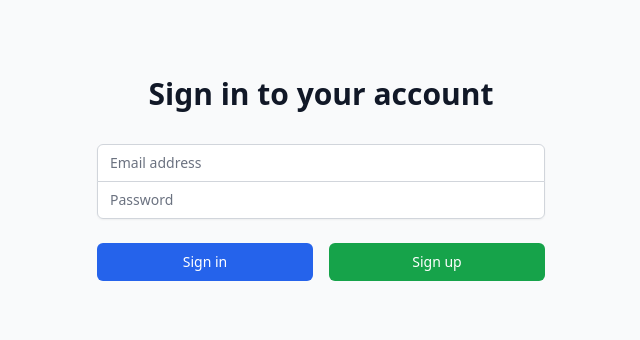
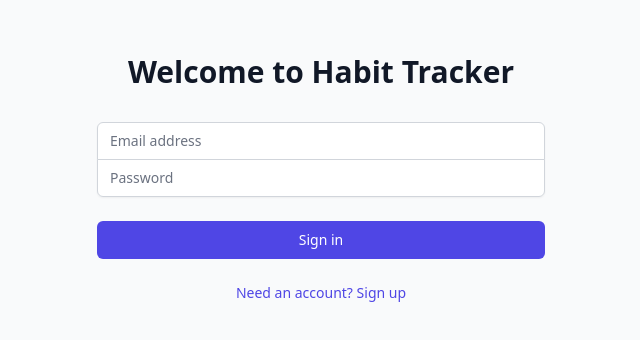
Before and after one commit to Solomon-TC/thehabitheroapp, a Next.js app: page /auth in a window 1280 px wide. Shown: the part 234-574 px from the top of the page, without its empty margins (319-959 px from the left). Built offline with nearby package versions, Linux system fonts and the light colour scheme; no server answers.

Commit message:
Fix authentication flow and email confirmation handling

```diff
--- a/src/components/AuthForm.tsx
+++ b/src/components/AuthForm.tsx
@@ -1,124 +1,90 @@
 import { useState } from 'react';
-import { useRouter } from 'next/router';
-import { supabase } from '../lib/supabase';
-import { AuthError } from '@supabase/supabase-js';
 
-export default function AuthForm() {
-  const router = useRouter();
+interface AuthFormProps {
+  onSignIn: (email: string, password: string) => Promise<void>;
+  onSignUp: (email: string, password: string) => Promise<void>;
+  loading: boolean;
+}
+
+export default function AuthForm({ onSignIn, onSignUp, loading }: AuthFormProps) {
   const [isSignUp, setIsSignUp] = useState(false);
   const [email, setEmail] = useState('');
   const [password, setPassword] = useState('');
-  const [error, setError] = useState('');
-  const [loading, setLoading] = useState(false);
 
   const handleSubmit = async (e: React.FormEvent) => {
     e.preventDefault();
-    setError('');
-    setLoading(true);
-
-    try {
-      if (isSignUp) {
-        const { error } = await supabase.auth.signUp({
-          email,
-          password,
-        });
-        if (error) throw error;
-        // Show success message for sign up
-        alert('Check your email for the confirmation link!');
-      } else {
-        const { error } = await supabase.auth.signInWithPassword({
-          email,
-          password,
-        });
-        if (error) throw error;
-        router.push('/dashboard');
-      }
-    } catch (err) {
-      const error = err as AuthError;
-      setError(error.message);
-    } finally {
-      setLoading(false);
+    if (isSignUp) {
+      await onSignUp(email, password);
+    } else {
+      await onSignIn(email, password);
     }
   };
 
   return (
-    <div className="space-y-6">
-      <div className="text-center">
-        <h2 className="text-2xl font-bold">{isSignUp ? 'Create Account' : 'Sign In'}</h2>
-        <p className="text-gray-600 mt-2">
-          {isSignUp
-            ? 'Already have an account?'
-            : "Don't have an account?"}{' '}
-          <button
-            onClick={() => setIsSignUp(!isSignUp)}
-            className="text-blue-600 hover:text-blue-800"
-          >
-            {isSignUp ? 'Sign In' : 'Sign Up'}
-          </button>
-        </p>
-      </div>
-
-      {error && (
-        <div className="bg-red-50 border-l-4 border-red-400 p-4">
-          <div className="flex">
-            <div className="flex-shrink-0">
-              <svg className="h-5 w-5 text-red-400" viewBox="0 0 20 20" fill="currentColor">
-                <path fillRule="evenodd" d="M10 18a8 8 0 100-16 8 8 0 000 16zM8.707 7.293a1 1 0 00-1.414 1.414L8.586 10l-1.293 1.293a1 1 0 101.414 1.414L10 11.414l1.293 1.293a1 1 0 001.414-1.414L11.414 10l1.293-1.293a1 1 0 00-1.414-1.414L10 8.586 8.707 7.293z" clipRule="evenodd" />
-              </svg>
-            </div>
-            <div className="ml-3">
-              <p className="text-sm text-red-700">{error}</p>
-            </div>
-          </div>
-        </div>
-      )}
-
-      <form onSubmit={handleSubmit} className="space-y-4">
+    <form className="mt-8 space-y-6" onSubmit={handleSubmit}>
+      <div className="rounded-md shadow-sm -space-y-px">
         <div>
-          <label htmlFor="email" className="block text-sm font-medium text-gray-700">
-            Email
+          <label htmlFor="email-address" className="sr-only">
+            Email address
           </label>
           <input
-            id="email"
+            id="email-address"
+            name="email"
             type="email"
+            autoComplete="email"
             required
+            className="appearance-none rounded-none relative block w-full px-3 py-2 border border-gray-300 placeholder-gray-500 text-gray-900 rounded-t-md focus:outline-none focus:ring-indigo-500 focus:border-indigo-500 focus:z-10 sm:text-sm"
+            placeholder="Email address"
             value={email}
             onChange={(e) => setEmail(e.target.value)}
-            className="mt-1 block w-full px-3 py-2 border border-gray-300 rounded-md shadow-sm focus:outline-none focus:ring-blue-500 focus:border-blue-500"
+            disabled={loading}
           />
         </div>
-
         <div>
-          <label htmlFor="password" className="block text-sm font-medium text-gray-700">
+          <label htmlFor="password" className="sr-only">
             Password
           </label>
           <input
             id="password"
+            name="password"
             type="password"
+            autoComplete={isSignUp ? 'new-password' : 'current-password'}
             required
+            className="appearance-none rounded-none relative block w-full px-3 py-2 border border-gray-300 placeholder-gray-500 text-gray-900 rounded-b-md focus:outline-none focus:ring-indigo-500 focus:border-indigo-500 focus:z-10 sm:text-sm"
+            placeholder="Password"
             value={password}
             onChange={(e) => setPassword(e.target.value)}
-            className="mt-1 block w-full px-3 py-2 border border-gray-300 rounded-md shadow-sm focus:outline-none focus:ring-blue-500 focus:border-blue-500"
+            disabled={loading}
           />
         </div>
+      </div>
 
+      <div>
         <button
           type="submit"
           disabled={loading}
-          className="w-full flex justify-center py-2 px-4 border border-transparent rounded-md shadow-sm text-sm font-medium text-white bg-blue-600 hover:bg-blue-700 focus:outline-none focus:ring-2 focus:ring-offset-2 focus:ring-blue-500 disabled:opacity-50"
+          className="group relative w-full flex justify-center py-2 px-4 border border-transparent text-sm font-medium rounded-md text-white bg-indigo-600 hover:bg-indigo-700 focus:outline-none focus:ring-2 focus:ring-offset-2 focus:ring-indigo-500"
         >
           {loading ? (
-            <div className="flex items-center">
-              <div className="animate-spin rounded-full h-4 w-4 border-t-2 border-b-2 border-white mr-2"></div>
-              Loading...
-            </div>
+            'Loading...'
           ) : isSignUp ? (
-            'Sign Up'
+            'Sign up'
           ) : (
-            'Sign In'
+            'Sign in'
           )}
         </button>
-      </form>
-    </div>
+      </div>
+
+      <div className="text-sm text-center">
+        <button
+          type="button"
+          className="font-medium text-indigo-600 hover:text-indigo-500"
+          onClick={() => setIsSignUp(!isSignUp)}
+          disabled={loading}
+        >
+          {isSignUp ? 'Already have an account? Sign in' : 'Need an account? Sign up'}
+        </button>
+      </div>
+    </form>
   );
 }
--- a/src/pages/auth.tsx
+++ b/src/pages/auth.tsx
@@ -1,53 +1,71 @@
-import { useState } from 'react';
+import { useEffect, useState } from 'react';
+import { useRouter } from 'next/router';
 import { supabase } from '../lib/supabase';
-import { AuthError } from '@supabase/supabase-js';
+import AuthForm from '../components/AuthForm';
 
 export default function Auth() {
-  const [email, setEmail] = useState('');
-  const [password, setPassword] = useState('');
+  const router = useRouter();
   const [loading, setLoading] = useState(false);
   const [message, setMessage] = useState('');
 
-  const handleSignUp = async (e: React.FormEvent) => {
-    e.preventDefault();
-    setLoading(true);
+  useEffect(() => {
+    // Handle email confirmation
+    const handleEmailConfirmation = async () => {
+      const hash = window.location.hash;
+      if (hash && hash.includes('access_token')) {
+        try {
+          setLoading(true);
+          const { data, error } = await supabase.auth.getSession();
+          if (error) throw error;
+          if (data?.session) {
+            router.push('/dashboard');
+          }
+        } catch (error) {
+          console.error('Error confirming email:', error);
+          setMessage('Error confirming email. Please try again.');
+        } finally {
+          setLoading(false);
+        }
+      }
+    };
 
+    handleEmailConfirmation();
+  }, [router]);
+
+  const handleSignUp = async (email: string, password: string) => {
     try {
+      setLoading(true);
       const { error } = await supabase.auth.signUp({
         email,
         password,
+        options: {
+          emailRedirectTo: `${window.location.origin}/auth`
+        }
       });
-
       if (error) throw error;
-      setMessage('Check your email for the confirmation link.');
+      setMessage('Check your email for the confirmation link!');
     } catch (error) {
-      if (error instanceof AuthError) {
-        setMessage(error.message);
-      } else {
-        setMessage('An unexpected error occurred');
-      }
+      console.error('Error signing up:', error);
+      setMessage(error instanceof Error ? error.message : 'Error signing up');
     } finally {
       setLoading(false);
     }
   };
 
-  const handleSignIn = async (e: React.FormEvent) => {
-    e.preventDefault();
-    setLoading(true);
-
+  const handleSignIn = async (email: string, password: string) => {
     try {
-      const { error } = await supabase.auth.signInWithPassword({
+      setLoading(true);
+      const { error, data } = await supabase.auth.signInWithPassword({
         email,
-        password,
+        password
       });
-
       if (error) throw error;
+      if (data.session) {
+        router.push('/dashboard');
+      }
     } catch (error) {
-      if (error instanceof AuthError) {
-        setMessage(error.message);
-      } else {
-        setMessage('An unexpected error occurred');
-      }
+      console.error('Error signing in:', error);
+      setMessage(error instanceof Error ? error.message : 'Error signing in');
     } finally {
       setLoading(false);
     }
@@ -58,68 +76,19 @@ export default function Auth() {
       <div className="max-w-md w-full space-y-8">
         <div>
           <h2 className="mt-6 text-center text-3xl font-extrabold text-gray-900">
-            Sign in to your account
+            Welcome to Habit Tracker
           </h2>
-        </div>
-        <form className="mt-8 space-y-6">
-          <div className="rounded-md shadow-sm -space-y-px">
-            <div>
-              <label htmlFor="email-address" className="sr-only">
-                Email address
-              </label>
-              <input
-                id="email-address"
-                name="email"
-                type="email"
-                required
-                className="appearance-none rounded-none relative block w-full px-3 py-2 border border-gray-300 placeholder-gray-500 text-gray-900 rounded-t-md focus:outline-none focus:ring-blue-500 focus:border-blue-500 focus:z-10 sm:text-sm"
-                placeholder="Email address"
-                value={email}
-                onChange={(e) => setEmail(e.target.value)}
-              />
-            </div>
-            <div>
-              <label htmlFor="password" className="sr-only">
-                Password
-              </label>
-              <input
-                id="password"
-                name="password"
-                type="password"
-                required
-                className="appearance-none rounded-none relative block w-full px-3 py-2 border border-gray-300 placeholder-gray-500 text-gray-900 rounded-b-md focus:outline-none focus:ring-blue-500 focus:border-blue-500 focus:z-10 sm:text-sm"
-                placeholder="Password"
-                value={password}
-                onChange={(e) => setPassword(e.target.value)}
-              />
-            </div>
-          </div>
-
           {message && (
-            <div className="text-sm text-center text-red-600">
+            <div className="mt-2 text-center text-sm text-gray-600">
               {message}
             </div>
           )}
-
-          <div className="flex space-x-4">
-            <button
-              type="button"
-              onClick={handleSignIn}
-              disabled={loading}
-              className="group relative w-full flex justify-center py-2 px-4 border border-transparent text-sm font-medium rounded-md text-white bg-blue-600 hover:bg-blue-700 focus:outline-none focus:ring-2 focus:ring-offset-2 focus:ring-blue-500"
-            >
-              Sign in
-            </button>
-            <button
-              type="button"
-              onClick={handleSignUp}
-              disabled={loading}
-              className="group relative w-full flex justify-center py-2 px-4 border border-transparent text-sm font-medium rounded-md text-white bg-green-600 hover:bg-green-700 focus:outline-none focus:ring-2 focus:ring-offset-2 focus:ring-green-500"
-            >
-              Sign up
-            </button>
-          </div>
-        </form>
+        </div>
+        <AuthForm
+          onSignIn={handleSignIn}
+          onSignUp={handleSignUp}
+          loading={loading}
+        />
       </div>
     </div>
   );
```
